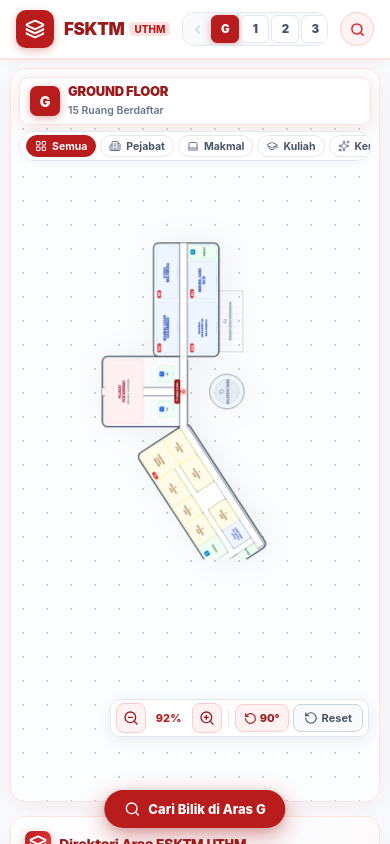
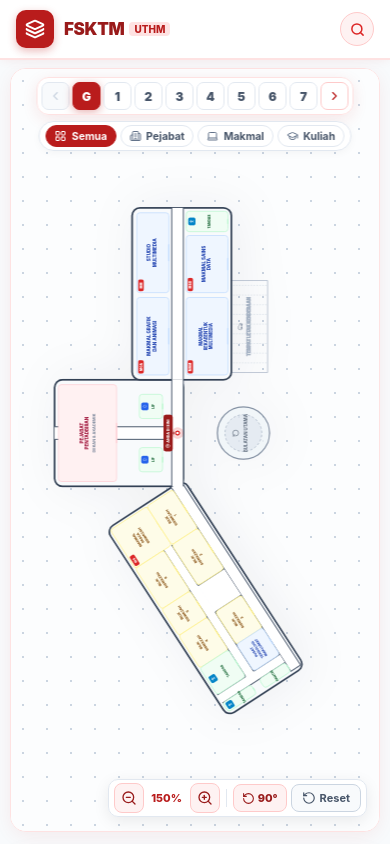
Before and after one commit to hzqfarhan/locfsktm, a Next.js app: page / in a window 390 px wide. Shown: the top 844 px of the page. Built offline with nearby package versions, Linux system fonts and the light colour scheme.

Commit message:
fix(mobile): floor plan cutoff, center floor toggle, remove PWA banner and floating search

```diff
--- a/src/app/globals.css
+++ b/src/app/globals.css
@@ -151,41 +151,9 @@ button {
     display: inline !important;
   }
 
-  /* Main container bottom padding so footer and contributor cards are completely visible above floating search */
+  /* Main container bottom padding */
   .main-content {
-    padding: 8px 10px 110px 10px !important;
-  }
-
-  /* Mobile floating search pill */
-  .mobile-search-bar {
-    display: flex !important;
-  }
-
-  /* Top Navbar compact on mobile */
-  .navbar-floor-selector {
-    padding: 2px 3px !important;
-    gap: 2px !important;
-    overflow-x: auto !important;
-    max-width: 100% !important;
-    scrollbar-width: none !important;
-    -webkit-overflow-scrolling: touch !important;
-  }
-  .navbar-floor-selector::-webkit-scrollbar {
-    display: none;
-  }
-
-  .navbar-floor-btn {
-    width: 28px !important;
-    height: 28px !important;
-    font-size: 11.5px !important;
-    border-radius: 6px !important;
-    flex-shrink: 0 !important;
-  }
-
-  .navbar-nav-btn {
-    padding: 3px !important;
-    border-radius: 6px !important;
-    flex-shrink: 0 !important;
+    padding: 8px 10px 24px 10px !important;
   }
 
   .navbar-search-btn {
@@ -196,9 +164,9 @@ button {
     border-radius: 50% !important;
   }
 
-  /* Floor Map container sizing for mobile (much longer to view entire building on first open) */
+  /* Floor Map container sizing for mobile */
   .floor-map-container {
-    height: calc(100vh - 110px) !important;
+    height: calc(100vh - 80px) !important;
     min-height: 620px !important;
     max-height: none !important;
     border-radius: 16px !important;
@@ -208,29 +176,39 @@ button {
     min-height: 620px !important;
   }
 
-  /* Floor Title Badge on Mobile */
+  /* Floor Title Badge & Selector on Mobile */
   .floor-info-overlay {
     top: 8px !important;
-    left: 8px !important;
+    left: 50% !important;
+    right: auto !important;
+    transform: translateX(-50%) !important;
     gap: 6px !important;
+    flex-direction: column !important;
+    align-items: center !important;
     max-width: calc(100% - 16px) !important;
+    width: max-content !important;
   }
 
   .floor-title-badge {
-    padding: 6px 10px !important;
-    gap: 8px !important;
-    border-radius: 10px !important;
+    padding: 4px !important;
+    gap: 3px !important;
+    border-radius: 12px !important;
+    max-width: 100% !important;
+    overflow-x: auto !important;
+    scrollbar-width: none !important;
   }
 
-  .floor-badge-icon {
-    width: 30px !important;
-    height: 30px !important;
-    font-size: 14px !important;
-    border-radius: 7px !important;
+  .floor-title-badge::-webkit-scrollbar {
+    display: none !important;
   }
 
-  .floor-badge-title {
-    font-size: 13px !important;
+  .floor-toggle-btn,
+  .floor-nav-btn {
+    width: 28px !important;
+    height: 28px !important;
+    font-size: 12px !important;
+    border-radius: 7px !important;
+    flex-shrink: 0 !important;
   }
 
   /* View Mode Switcher (2D / 3D) on Mobile (Hidden on mobile) */
@@ -255,10 +233,10 @@ button {
     font-size: 10.5px !important;
   }
 
-  /* Zoom controls on Mobile: positioned above the floating search pill */
+  /* Zoom controls on Mobile */
   .floor-zoom-controls {
-    bottom: 64px !important;
-    right: 10px !important;
+    bottom: 14px !important;
+    right: 12px !important;
     padding: 3px 5px !important;
     border-radius: 10px !important;
   }
--- a/src/app/page.tsx
+++ b/src/app/page.tsx
@@ -108,42 +108,7 @@ function DirectoryContent() {
         <ProjectFooter />
       </main>
 
-      {/* Floating Mobile Bottom Search Bar */}
-      <div
-        className="mobile-search-bar"
-        style={{
-          position: 'fixed',
-          bottom: 'calc(16px + env(safe-area-inset-bottom, 0px))',
-          left: '50%',
-          transform: 'translateX(-50%)',
-          zIndex: 90,
-          display: 'none',
-          width: 'auto',
-        }}
-      >
-        <button
-          onClick={() => setIsSearchOpen(true)}
-          style={{
-            backgroundColor: '#B91C1C',
-            color: '#FFFFFF',
-            borderRadius: '9999px',
-            padding: '11px 20px',
-            boxShadow: '0 8px 24px rgba(185, 28, 28, 0.42), 0 2px 8px rgba(0, 0, 0, 0.12)',
-            display: 'flex',
-            alignItems: 'center',
-            justifyContent: 'center',
-            gap: '8px',
-            fontSize: '13px',
-            fontWeight: 800,
-            cursor: 'pointer',
-            border: 'none',
-            whiteSpace: 'nowrap',
-          }}
-        >
-          <Search size={16} />
-          <span>Cari Bilik di Aras {currentFloor.levelCode}</span>
-        </button>
-      </div>
+
 
       {/* Search Modal */}
       <SearchModal
--- a/src/components/FloorMapViewer.tsx
+++ b/src/components/FloorMapViewer.tsx
@@ -125,6 +125,7 @@ export default function FloorMapViewer({
             onSelectRoom={onSelectRoom}
             onClearSelectedRoom={onClearSelectedRoom}
             onOpenDetailModal={onOpenDetailModal}
+            onSelectFloor={onSelectFloor}
           />
         ) : (
           <Building3DViewer
--- a/src/components/InteractiveFloorPlan.tsx
+++ b/src/components/InteractiveFloorPlan.tsx
@@ -2,6 +2,7 @@
 
 import React, { useState, useRef, useMemo, useEffect } from 'react';
 import { Floor, Room, RoomCategory } from '../types/directory';
+import { FLOORS_DATA } from '../data/floors';
 import {
   ZoomIn,
   ZoomOut,
@@ -17,15 +18,19 @@ import {
   Moon,
   MapPin,
   Car,
+  ChevronLeft,
+  ChevronRight,
 } from 'lucide-react';
 
 interface InteractiveFloorPlanProps {
   floor: Floor;
+  floors?: Floor[];
   activeWingId: string | null;
   selectedRoom: Room | null;
   onSelectRoom: (room: Room) => void;
   onClearSelectedRoom?: () => void;
   onOpenDetailModal?: (room: Room) => void;
+  onSelectFloor?: (floorId: number) => void;
 }
 
 interface RoomNode {
@@ -124,11 +129,13 @@ function renderWrappedText(
 
 export default function InteractiveFloorPlan({
   floor,
+  floors = FLOORS_DATA,
   activeWingId,
   selectedRoom,
   onSelectRoom,
   onClearSelectedRoom,
   onOpenDetailModal,
+  onSelectFloor,
 }: InteractiveFloorPlanProps) {
   const [zoom, setZoom] = useState<number>(1);
   const [pan, setPan] = useState<{ x: number; y: number }>({ x: 0, y: 0 });
@@ -140,12 +147,12 @@ export default function InteractiveFloorPlan({
 
   const containerRef = useRef<HTMLDivElement>(null);
 
-  // Set default rotation to -90° (left), pan y: -45, and zoom 0.92 on mobile so entire building is centered with bottom clearance
+  // Set default rotation to -90° (left), pan x: 0, y: 0, and zoom 1.5 (150%) on mobile
   useEffect(() => {
     if (typeof window !== 'undefined' && window.innerWidth <= 640) {
       setRotation(-90);
-      setZoom(0.92);
-      setPan({ x: 0, y: -45 });
+      setZoom(1.5);
+      setPan({ x: 0, y: 0 });
     }
   }, []);
 
@@ -172,8 +179,8 @@ export default function InteractiveFloorPlan({
   useEffect(() => {
     setHoveredNode(null);
     if (typeof window !== 'undefined' && window.innerWidth <= 640) {
-      setPan({ x: 0, y: -45 });
-      setZoom(0.92);
+      setPan({ x: 0, y: 0 });
+      setZoom(1.5);
       setRotation(-90);
     }
   }, [floor.id]);
@@ -309,7 +316,7 @@ export default function InteractiveFloorPlan({
       ];
 
       return {
-        viewBox: '0 0 1060 620',
+        viewBox: '-80 0 1140 620',
         youAreHere: { x: 525, y: 274 },
         nodes: menaraAndKananNodes,
         leftWingGroup: {
@@ -430,7 +437,7 @@ export default function InteractiveFloorPlan({
       ];
 
       return {
-        viewBox: '0 0 1060 620',
+        viewBox: '-80 0 1140 620',
         youAreHere: { x: 525, y: 274 },
         nodes: menaraAndKananNodes,
         leftWingGroup: {
@@ -514,7 +521,7 @@ export default function InteractiveFloorPlan({
       ];
 
       return {
-        viewBox: '0 0 1060 620',
+        viewBox: '-80 0 1140 620',
         youAreHere: { x: 525, y: 274 },
         nodes: menaraAndKananNodes,
         leftWingGroup: {
@@ -603,7 +610,7 @@ export default function InteractiveFloorPlan({
       ];
 
       return {
-        viewBox: '0 0 1060 620',
+        viewBox: '-80 0 1140 620',
         youAreHere: { x: 525, y: 274 },
         nodes: menaraAndKananNodes,
         leftWingGroup: {
@@ -681,7 +688,7 @@ export default function InteractiveFloorPlan({
       ];
 
       return {
-        viewBox: '0 0 1060 620',
+        viewBox: '-80 0 1140 620',
         youAreHere: { x: 525, y: 274 },
         nodes,
         renderOuterLayer: () => (
@@ -741,7 +748,7 @@ export default function InteractiveFloorPlan({
       ];
 
       return {
-        viewBox: '0 0 1060 620',
+        viewBox: '-80 0 1140 620',
         youAreHere: { x: 525, y: 274 },
         nodes,
         renderOuterLayer: () => (
@@ -795,7 +802,7 @@ export default function InteractiveFloorPlan({
     ];
 
     return {
-      viewBox: '0 0 1060 620',
+      viewBox: '-80 0 1140 620',
       youAreHere: { x: 525, y: 274 },
       nodes,
       renderOuterLayer: () => (
@@ -864,12 +871,12 @@ export default function InteractiveFloorPlan({
   };
 
   // Zoom & Pan Handlers
-  const handleZoomIn = () => setZoom((prev) => Math.min(prev + 0.25, 3.5));
+  const handleZoomIn = () => setZoom((prev) => Math.min(prev + 0.25, 4.5));
   const handleZoomOut = () => setZoom((prev) => Math.max(prev - 0.25, 0.6));
   const handleResetZoom = () => {
     const isMobile = typeof window !== 'undefined' && window.innerWidth <= 640;
-    setZoom(isMobile ? 0.92 : 1);
-    setPan({ x: 0, y: isMobile ? -45 : 0 });
+    setZoom(isMobile ? 1.5 : 1);
+    setPan({ x: 0, y: 0 });
     setRotation(isMobile ? -90 : 0);
   };
 
@@ -1186,79 +1193,119 @@ export default function InteractiveFloorPlan({
         flexDirection: 'column',
       }}
     >
-      {/* Top-Left Floating Info & Category Filter Badge */}
+      {/* Top Floating Floor Toggle & Category Filter Badge */}
       <div
         className="floor-info-overlay"
         style={{
           position: 'absolute',
           top: '12px',
-          left: '12px',
+          left: '50%',
+          transform: 'translateX(-50%)',
           zIndex: 20,
           display: 'flex',
           flexDirection: 'column',
+          alignItems: 'center',
           gap: '8px',
           pointerEvents: 'none',
+          width: 'max-content',
+          maxWidth: 'calc(100% - 24px)',
         }}
       >
-        {/* Stylized Kiosk Floor Title */}
+        {/* Floor Toggle (G, 1, 2, 3, 4, 5, 6, 7) */}
         <div
           className="floor-title-badge"
           style={{
             backgroundColor: 'rgba(255, 255, 255, 0.96)',
             backdropFilter: 'blur(8px)',
             border: '1px solid #FEE2E2',
-            borderRadius: '14px',
-            padding: '8px 16px',
+            borderRadius: '12px',
+            padding: '4px',
             boxShadow: '0 4px 16px rgba(185, 28, 28, 0.1)',
             display: 'flex',
             alignItems: 'center',
-            gap: '12px',
+            gap: '3px',
             pointerEvents: 'auto',
+            width: 'fit-content',
           }}
         >
-          <div
-            className="floor-badge-icon"
+          <button
+            onClick={() => onSelectFloor && floor.id > 0 && onSelectFloor(floor.id - 1)}
+            disabled={floor.id === 0}
+            title="Turun satu tingkat"
+            aria-label="Turun satu tingkat"
+            className="floor-nav-btn"
             style={{
-              width: '36px',
-              height: '36px',
-              borderRadius: '9px',
-              backgroundColor: '#B91C1C',
-              color: '#FFFFFF',
+              width: '28px',
+              height: '28px',
+              borderRadius: '7px',
+              backgroundColor: floor.id === 0 ? '#F8FAFC' : '#FFFFFF',
+              color: floor.id === 0 ? '#CBD5E1' : '#B91C1C',
+              border: floor.id === 0 ? '1px solid #E2E8F0' : '1px solid #FECACA',
               display: 'flex',
               alignItems: 'center',
               justifyContent: 'center',
-              fontSize: '17px',
-              fontWeight: 900,
-              boxShadow: '0 2px 8px rgba(185, 28, 28, 0.35)',
+              cursor: floor.id === 0 ? 'not-allowed' : 'pointer',
+              transition: 'all 120ms ease',
               flexShrink: 0,
             }}
           >
-            {floor.levelCode}
-          </div>
-          <div style={{ minWidth: 0 }}>
-            <div
-              className="floor-badge-title"
-              style={{
-                fontSize: '16px',
-                fontWeight: 900,
-                color: '#991B1B',
-                lineHeight: 1.1,
-                letterSpacing: '-0.02em',
-                textTransform: 'uppercase',
-                whiteSpace: 'nowrap',
-                overflow: 'hidden',
-                textOverflow: 'ellipsis',
-              }}
-            >
-              {floor.name}
-            </div>
-            <div className="floor-badge-sub hide-mobile" style={{ fontSize: '11px', color: '#64748B', fontWeight: 600, whiteSpace: 'nowrap' }}>
-              {floor.nameMalay} • {floor.stats.totalRooms} Ruang Berdaftar
-            </div>
-            <div className="floor-badge-sub show-mobile-only" style={{ fontSize: '10.5px', color: '#64748B', fontWeight: 600, whiteSpace: 'nowrap' }}>
-              {floor.stats.totalRooms} Ruang Berdaftar
-            </div>
-          </div>
+            <ChevronLeft size={14} />
+          </button>
+
+          {floors.map((f) => {
+            const isSelected = f.id === floor.id;
+            return (
+              <button
+                key={f.id}
+                onClick={() => onSelectFloor && onSelectFloor(f.id)}
+                title={`${f.nameMalay} (${f.name})`}
+                className={`floor-toggle-btn ${isSelected ? 'active' : ''}`}
+                style={{
+                  width: '28px',
+                  height: '28px',
+                  borderRadius: '7px',
+                  fontSize: '12px',
+                  fontWeight: 900,
+                  backgroundColor: isSelected ? '#B91C1C' : '#FFFFFF',
+                  color: isSelected ? '#FFFFFF' : '#475569',
+                  border: isSelected ? '1px solid #B91C1C' : '1px solid #E2E8F0',
+                  boxShadow: isSelected ? '0 2px 8px rgba(185, 28, 28, 0.35)' : 'none',
+                  cursor: 'pointer',
+                  display: 'flex',
+                  alignItems: 'center',
+                  justifyContent: 'center',
+                  transition: 'all 120ms ease',
+                  flexShrink: 0,
+                }}
+              >
+                {f.levelCode}
+              </button>
+            );
+          })}
+
+          <button
+            onClick={() => onSelectFloor && floor.id < floors.length - 1 && onSelectFloor(floor.id + 1)}
+            disabled={floor.id === floors.length - 1}
+            title="Naik satu tingkat"
+            aria-label="Naik satu tingkat"
+            className="floor-nav-btn"
+            style={{
+              width: '28px',
+              height: '28px',
+              borderRadius: '7px',
+              backgroundColor: floor.id === floors.length - 1 ? '#F8FAFC' : '#FFFFFF',
+              color: floor.id === floors.length - 1 ? '#CBD5E1' : '#B91C1C',
+              border: floor.id === floors.length - 1 ? '1px solid #E2E8F0' : '1px solid #FECACA',
+              display: 'flex',
+              alignItems: 'center',
+              justifyContent: 'center',
+              cursor: floor.id === floors.length - 1 ? 'not-allowed' : 'pointer',
+              transition: 'all 120ms ease',
+              flexShrink: 0,
+            }}
+          >
+            <ChevronRight size={14} />
+          </button>
         </div>
 
         {/* Quick Category Filter Pills */}
@@ -1267,6 +1314,7 @@ export default function InteractiveFloorPlan({
           style={{
             display: 'flex',
             alignItems: 'center',
+            justifyContent: 'center',
             gap: '5px',
             backgroundColor: 'rgba(255, 255, 255, 0.94)',
             backdropFilter: 'blur(8px)',
@@ -1284,7 +1332,6 @@ export default function InteractiveFloorPlan({
             { id: 'office', label: 'Pejabat', icon: Building2 },
             { id: 'lab', label: 'Makmal', icon: Laptop },
             { id: 'class', label: 'Kuliah', icon: GraduationCap },
-            { id: 'facility', label: 'Kemudahan', icon: Sparkles },
           ].map((cat) => {
             const Icon = cat.icon;
             const isActive = categoryFilter === cat.id;
@@ -1352,6 +1399,7 @@ export default function InteractiveFloorPlan({
           style={{
             width: '100%',
             height: '100%',
+            overflow: 'visible',
             transform: `translate(${pan.x}px, ${pan.y}px) rotate(${rotation}deg) scale(${zoom})`,
             transformOrigin: 'center center',
             transition: isDragging ? 'none' : 'transform 150ms ease-out',
--- a/src/components/Navbar.tsx
+++ b/src/components/Navbar.tsx
@@ -1,30 +1,18 @@
 'use client';
 
 import { Floor } from '../types/directory';
-import { Search, ChevronLeft, ChevronRight, Layers } from 'lucide-react';
+import { Search, Layers } from 'lucide-react';
 
 interface NavbarProps {
-  floors: Floor[];
-  selectedFloorId: number;
-  onSelectFloor: (floorId: number) => void;
+  floors?: Floor[];
+  selectedFloorId?: number;
+  onSelectFloor?: (floorId: number) => void;
   onOpenSearch: () => void;
 }
 
 export default function Navbar({
-  floors,
-  selectedFloorId,
-  onSelectFloor,
   onOpenSearch,
 }: NavbarProps) {
-  const currentFloor = floors[selectedFloorId] || floors[0];
-
-  const handlePrev = () => {
-    if (selectedFloorId > 0) onSelectFloor(selectedFloorId - 1);
-  };
-
-  const handleNext = () => {
-    if (selectedFloorId < floors.length - 1) onSelectFloor(selectedFloorId + 1);
-  };
 
   return (
     <header
@@ -90,121 +78,7 @@ export default function Navbar({
           </div>
         </div>
 
-        {/* Center: Integrated Floor Selector (G to 7) */}
-        <div
-          className="navbar-floor-selector"
-          style={{
-            display: 'flex',
-            alignItems: 'center',
-            backgroundColor: '#F8FAFC',
-            padding: '4px 6px',
-            borderRadius: '12px',
-            border: '1px solid #E2E8F0',
-            gap: '3px',
-          }}
-        >
-          <button
-            onClick={handlePrev}
-            disabled={selectedFloorId === 0}
-            title="Turun satu tingkat"
-            aria-label="Turun satu tingkat"
-            className="navbar-nav-btn"
-            style={{
-              padding: '5px',
-              borderRadius: '7px',
-              backgroundColor: selectedFloorId === 0 ? 'transparent' : '#FFFFFF',
-              color: selectedFloorId === 0 ? '#CBD5E1' : '#B91C1C',
-              border: selectedFloorId === 0 ? '1px solid transparent' : '1px solid #FECACA',
-              display: 'flex',
-              alignItems: 'center',
-              justifyContent: 'center',
-              cursor: selectedFloorId === 0 ? 'not-allowed' : 'pointer',
-              lineHeight: 1,
-            }}
-          >
-            <ChevronLeft size={15} />
-          </button>
 
-          <span
-            className="hide-mobile"
-            style={{
-              fontSize: '11px',
-              fontWeight: 800,
-              color: '#64748B',
-              padding: '0 4px',
-              textTransform: 'uppercase',
-              letterSpacing: '0.04em',
-            }}
-          >
-            Aras:
-          </span>
-
-          {floors.map((f) => {
-            const isSelected = f.id === selectedFloorId;
-            return (
-              <button
-                key={f.id}
-                onClick={() => onSelectFloor(f.id)}
-                title={`${f.nameMalay} (${f.name})`}
-                className={`navbar-floor-btn ${isSelected ? 'active' : ''}`}
-                style={{
-                  width: '32px',
-                  height: '32px',
-                  borderRadius: '8px',
-                  fontSize: '13px',
-                  fontWeight: 900,
-                  backgroundColor: isSelected ? '#B91C1C' : '#FFFFFF',
-                  color: isSelected ? '#FFFFFF' : '#475569',
-                  border: isSelected ? '1px solid #B91C1C' : '1px solid #E2E8F0',
-                  boxShadow: isSelected ? '0 2px 8px rgba(185, 28, 28, 0.35)' : 'none',
-                  cursor: 'pointer',
-                  display: 'flex',
-                  alignItems: 'center',
-                  justifyContent: 'center',
-                  transition: 'all 120ms ease',
-                }}
-                onMouseOver={(e) => {
-                  if (!isSelected) {
-                    e.currentTarget.style.backgroundColor = '#FEF2F2';
-                    e.currentTarget.style.color = '#B91C1C';
-                    e.currentTarget.style.borderColor = '#FECACA';
-                  }
-                }}
-                onMouseOut={(e) => {
-                  if (!isSelected) {
-                    e.currentTarget.style.backgroundColor = '#FFFFFF';
-                    e.currentTarget.style.color = '#475569';
-                    e.currentTarget.style.borderColor = '#E2E8F0';
-                  }
-                }}
-              >
-                {f.levelCode}
-              </button>
-            );
-          })}
-
-          <button
-            onClick={handleNext}
-            disabled={selectedFloorId === floors.length - 1}
-            title="Naik satu tingkat"
-            aria-label="Naik satu tingkat"
-            className="navbar-nav-btn"
-            style={{
-              padding: '5px',
-              borderRadius: '7px',
-              backgroundColor: selectedFloorId === floors.length - 1 ? 'transparent' : '#FFFFFF',
-              color: selectedFloorId === floors.length - 1 ? '#CBD5E1' : '#B91C1C',
-              border: selectedFloorId === floors.length - 1 ? '1px solid transparent' : '1px solid #FECACA',
-              display: 'flex',
-              alignItems: 'center',
-              justifyContent: 'center',
-              cursor: selectedFloorId === floors.length - 1 ? 'not-allowed' : 'pointer',
-              lineHeight: 1,
-            }}
-          >
-            <ChevronRight size={15} />
-          </button>
-        </div>
 
         {/* Search button */}
         <button
--- a/src/components/PwaRegister.tsx
+++ b/src/components/PwaRegister.tsx
@@ -1,7 +1,7 @@
 'use client';
 
 import { useEffect, useState } from 'react';
-import { Download, CheckCircle2 } from 'lucide-react';
+
 
 interface BeforeInstallPromptEvent extends Event {
   prompt: () => Promise<void>;
@@ -82,57 +82,7 @@ export default function PwaRegister() {
         </div>
       )}
 
-      {deferredPrompt && !isInstalled && (
-        <div style={{
-          position: 'fixed',
-          bottom: '24px',
-          right: '24px',
-          zIndex: 1000,
-          backgroundColor: '#FFFFFF',
-          borderRadius: '16px',
-          padding: '14px 18px',
-          boxShadow: '0 10px 25px -5px rgba(185, 28, 28, 0.2), 0 8px 10px -6px rgba(0, 0, 0, 0.1)',
-          border: '1px solid #FECACA',
-          display: 'flex',
-          alignItems: 'center',
-          gap: '12px',
-          maxWidth: '360px'
-        }}>
-          <div style={{
-            width: '40px',
-            height: '40px',
-            borderRadius: '10px',
-            backgroundColor: '#FEF2F2',
-            color: '#DC2626',
-            display: 'flex',
-            alignItems: 'center',
-            justifyContent: 'center',
-            flexShrink: 0
-          }}>
-            <Download size={20} />
-          </div>
-          <div style={{ flex: 1 }}>
-            <div style={{ fontSize: '13px', fontWeight: 700, color: '#0F172A' }}>Pasang Aplikasi FSKTM</div>
-            <div style={{ fontSize: '11px', color: '#64748B' }}>Akses pantas direktori luar talian</div>
-          </div>
-          <button
-            onClick={handleInstallClick}
-            style={{
-              backgroundColor: '#DC2626',
-              color: '#FFFFFF',
-              padding: '8px 14px',
-              borderRadius: '8px',
-              fontSize: '12px',
-              fontWeight: 700,
-              display: 'flex',
-              alignItems: 'center',
-              gap: '4px'
-            }}
-          >
-            Pasang
-          </button>
-        </div>
-      )}
+
     </>
   );
 }
```
Also changed, not shown: 1 other file (tests, documents, lock files or other folders).
